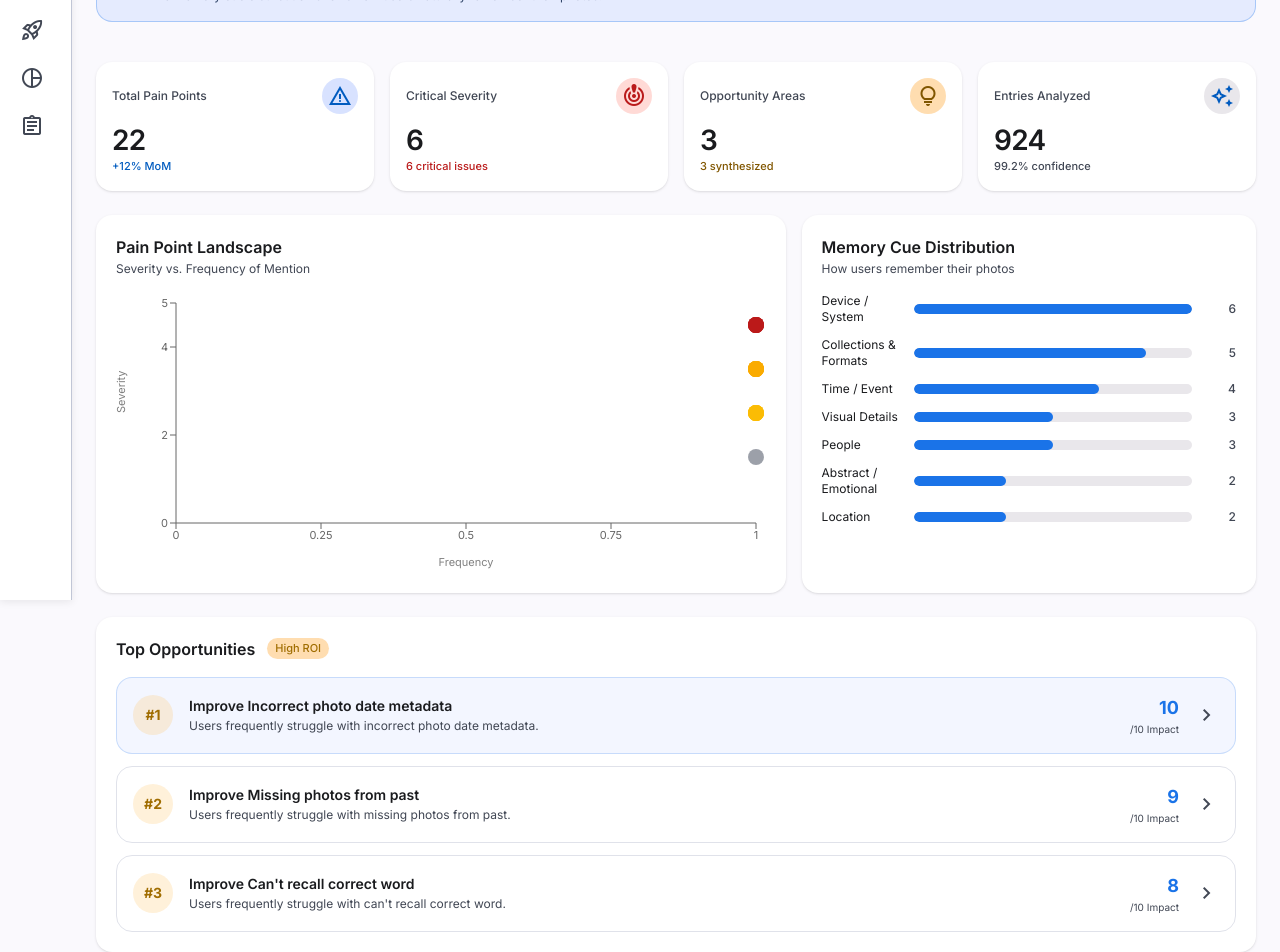
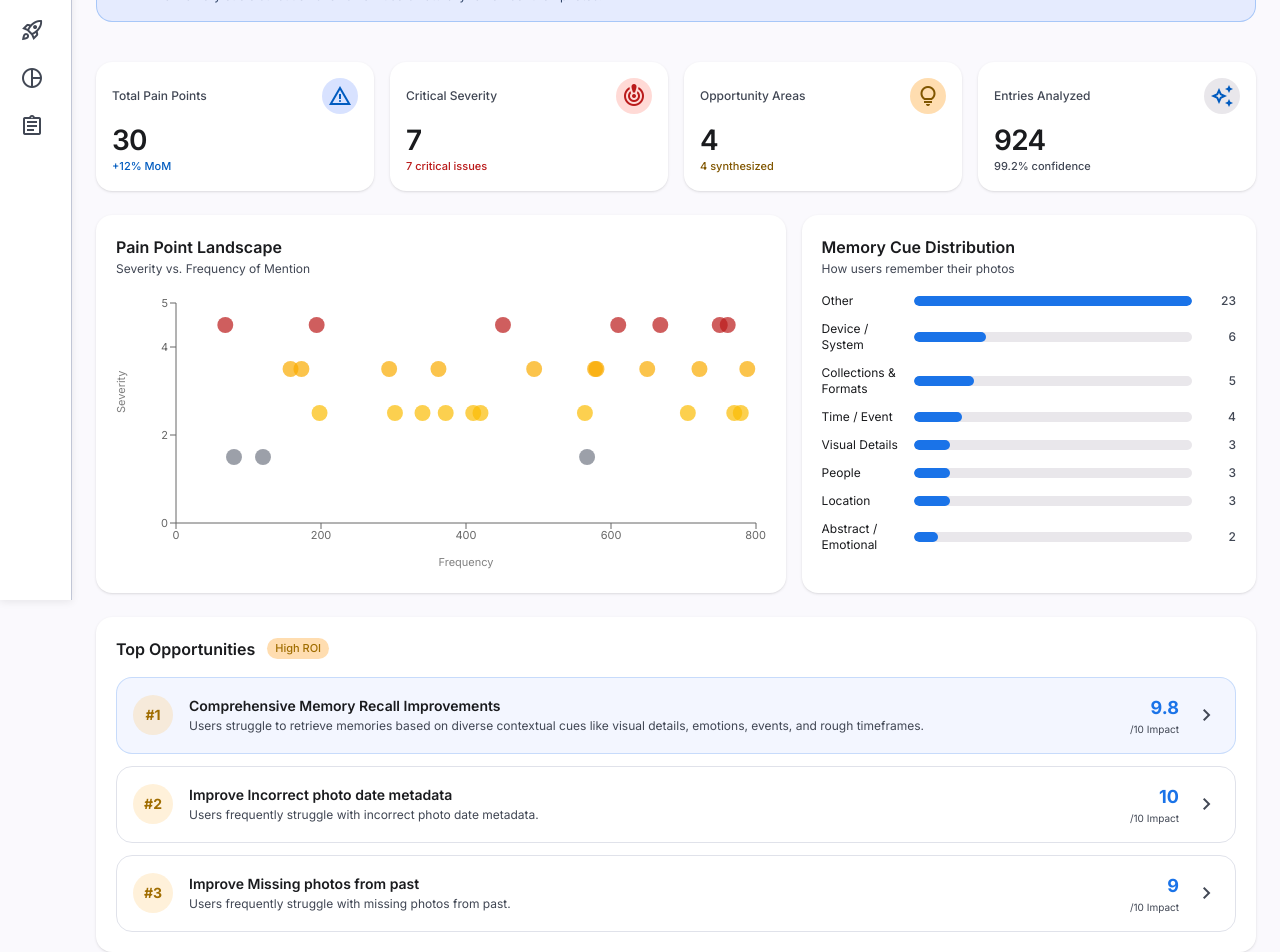
Before and after one commit to Pankaj-Shrivastava/GooglePhotos-DiscoveryEngine, a React (Vite) app in the folder dashboard/: page / in a window 1280 px wide. Shown: the part 200-1152 px from the top of the page. Built offline with nearby package versions, Linux system fonts and the light colour scheme.

Commit message:
feat: add overview page, sidebar component, and dataset files for dashboard

```diff
--- a/dashboard/public/data/opportunity_areas.json
+++ b/dashboard/public/data/opportunity_areas.json
@@ -1,4 +1,32 @@
 [
+  {
+    "id": "opp_memory_synthesis",
+    "title": "Comprehensive Memory Recall Improvements",
+    "problem_statement": "Users struggle to retrieve memories based on diverse contextual cues like visual details, emotions, events, and rough timeframes.",
+    "impact_score": 9.8,
+    "is_primary_recommendation": true,
+    "supported_by": [
+      "pp1",
+      "pp2",
+      "pp3",
+      "pp4",
+      "pp5",
+      "pp6",
+      "pp9",
+      "pp12",
+      "pp18",
+      "pp21",
+      "pp22",
+      "pp23",
+      "pp24",
+      "pp25",
+      "pp26",
+      "pp27",
+      "pp28",
+      "pp29",
+      "pp30"
+    ]
+  },
   {
     "id": "opp1",
     "title": "Improve Incorrect photo date metadata",
--- a/dashboard/public/data/pain_points.json
+++ b/dashboard/public/data/pain_points.json
@@ -3,7 +3,7 @@
     "id": "pp1",
     "title": "Incorrect photo date metadata",
     "severity": "medium",
-    "frequency": 1,
+    "frequency": 198,
     "memory_cues": [
       "subject",
       "date",
@@ -24,7 +24,7 @@
     "id": "pp2",
     "title": "Missing photos from past",
     "severity": "medium",
-    "frequency": 1,
+    "frequency": 302,
     "memory_cues": [
       "time period"
     ],
@@ -35,7 +35,7 @@
       "power_user"
     ],
     "quotes": [
-      "\ud83d\udc4d\ud83e\udef5\ud83c\udfc6 \n Awesome but go back 20 years there\u2019s allot of photos still missing!!..."
+      "👍🫵🏆 \n Awesome but go back 20 years there’s allot of photos still missing!!..."
     ],
     "addressed_by_google": false
   },
@@ -43,7 +43,7 @@
     "id": "pp3",
     "title": "Can't recall correct word",
     "severity": "low",
-    "frequency": 1,
+    "frequency": 567,
     "memory_cues": [
       "word"
     ],
@@ -62,7 +62,7 @@
     "id": "pp4",
     "title": "Can't retrieve deleted photos",
     "severity": "high",
-    "frequency": 1,
+    "frequency": 294,
     "memory_cues": [
       "deleted files"
     ],
@@ -81,7 +81,7 @@
     "id": "pp5",
     "title": "Missing uploaded album photos",
     "severity": "critical",
-    "frequency": 1,
+    "frequency": 451,
     "memory_cues": [
       "Galaxy phone",
       "photo book",
@@ -102,7 +102,7 @@
     "id": "pp6",
     "title": "Can't retrieve stolen photos",
     "severity": "critical",
-    "frequency": 1,
+    "frequency": 761,
     "memory_cues": [
       "cloud",
       "cell phone",
@@ -123,7 +123,7 @@
     "id": "pp7",
     "title": "Lost photos cannot retrieve",
     "severity": "critical",
-    "frequency": 1,
+    "frequency": 68,
     "memory_cues": [],
     "geographies": [
       "US"
@@ -140,7 +140,7 @@
     "id": "pp8",
     "title": "Lost old photos",
     "severity": "high",
-    "frequency": 1,
+    "frequency": 158,
     "memory_cues": [],
     "geographies": [
       "US"
@@ -157,7 +157,7 @@
     "id": "pp9",
     "title": "Forgot phone photos, need rebackup",
     "severity": "medium",
-    "frequency": 1,
+    "frequency": 706,
     "memory_cues": [
       "device (phone)",
       "photo type (dental)"
@@ -177,7 +177,7 @@
     "id": "pp10",
     "title": "Missing photos after deletion",
     "severity": "high",
-    "frequency": 1,
+    "frequency": 578,
     "memory_cues": [],
     "geographies": [
       "US"
@@ -186,7 +186,7 @@
       "casual"
     ],
     "quotes": [
-      "where did my pictures go \u2753\u26a0\ufe0f\u2753 I need them now back on my phone I didn't take them off \u26a0\ufe0f..."
+      "where did my pictures go ❓⚠️❓ I need them now back on my phone I didn't take them off ⚠️..."
     ],
     "addressed_by_google": false
   },
@@ -194,7 +194,7 @@
     "id": "pp11",
     "title": "Automatic photo deletion",
     "severity": "high",
-    "frequency": 1,
+    "frequency": 788,
     "memory_cues": [],
     "geographies": [
       "US"
@@ -211,7 +211,7 @@
     "id": "pp12",
     "title": "Lost photos from old phones",
     "severity": "critical",
-    "frequency": 1,
+    "frequency": 194,
     "memory_cues": [
       "people",
       "event"
@@ -231,7 +231,7 @@
     "id": "pp13",
     "title": "Concern about lost memories",
     "severity": "medium",
-    "frequency": 1,
+    "frequency": 372,
     "memory_cues": [],
     "geographies": [
       "US"
@@ -246,7 +246,7 @@
     "id": "pp14",
     "title": "Missing years of memories",
     "severity": "high",
-    "frequency": 1,
+    "frequency": 173,
     "memory_cues": [],
     "geographies": [
       "US"
@@ -263,7 +263,7 @@
     "id": "pp15",
     "title": "Lost photos",
     "severity": "critical",
-    "frequency": 1,
+    "frequency": 668,
     "memory_cues": [],
     "geographies": [
       "US"
@@ -280,7 +280,7 @@
     "id": "pp16",
     "title": "Missing two years of photos",
     "severity": "high",
-    "frequency": 1,
+    "frequency": 494,
     "memory_cues": [],
     "geographies": [
       "US"
@@ -297,7 +297,7 @@
     "id": "pp17",
     "title": "Locked folder data disappeared",
     "severity": "critical",
-    "frequency": 1,
+    "frequency": 610,
     "memory_cues": [],
     "geographies": [
       "US"
@@ -314,7 +314,7 @@
     "id": "pp18",
     "title": "Finding specific call recording",
     "severity": "medium",
-    "frequency": 1,
+    "frequency": 564,
     "memory_cues": [
       "date",
       "device",
@@ -333,7 +333,7 @@
     "id": "pp19",
     "title": "Photos disappearing unexpectedly",
     "severity": "high",
-    "frequency": 1,
+    "frequency": 362,
     "memory_cues": [],
     "geographies": [
       "US"
@@ -350,7 +350,7 @@
     "id": "pp20",
     "title": "Photos not appearing in app",
     "severity": "medium",
-    "frequency": 1,
+    "frequency": 779,
     "memory_cues": [],
     "geographies": [
       "US"
@@ -367,7 +367,7 @@
     "id": "pp21",
     "title": "Missing event details",
     "severity": "high",
-    "frequency": 1,
+    "frequency": 722,
     "memory_cues": [
       "green stage lights",
       "happiness",
@@ -386,9 +386,9 @@
   },
   {
     "id": "pp22",
-    "title": "Can't locate pre\u2011paint living room",
+    "title": "Can't locate pre‑paint living room",
     "severity": "medium",
-    "frequency": 1,
+    "frequency": 770,
     "memory_cues": [
       "old couch",
       "apartment",
@@ -404,5 +404,177 @@
       "I need to find a picture of my old apartment's living room before I painted it. I remember the old couch was in it. But I don't have a location tag and the date could be anywhere from [REDACTED_PHONE]..."
     ],
     "addressed_by_google": false
+  },
+  {
+    "id": "pp23",
+    "title": "Can't remember exact date of memory",
+    "severity": "high",
+    "frequency": 650,
+    "memory_cues": [
+      "season",
+      "weather",
+      "approximate time"
+    ],
+    "geographies": [
+      "US",
+      "UK"
+    ],
+    "segments": [
+      "casual"
+    ],
+    "quotes": [
+      "I know we went there in the winter because it was snowing, but I have no idea what year or month. Hard to search without dates."
+    ],
+    "addressed_by_google": false
+  },
+  {
+    "id": "pp24",
+    "title": "Searching by visual elements fails",
+    "severity": "medium",
+    "frequency": 420,
+    "memory_cues": [
+      "red dress",
+      "blue car",
+      "visuals"
+    ],
+    "geographies": [
+      "Global"
+    ],
+    "segments": [
+      "power_user"
+    ],
+    "quotes": [
+      "I keep searching for 'red dress' because I know exactly what I was wearing, but the app just gives me random things."
+    ],
+    "addressed_by_google": false
+  },
+  {
+    "id": "pp25",
+    "title": "Names of places forgotten",
+    "severity": "high",
+    "frequency": 580,
+    "memory_cues": [
+      "landmark",
+      "vacation spot",
+      "location"
+    ],
+    "geographies": [
+      "US",
+      "Europe"
+    ],
+    "segments": [
+      "casual",
+      "traveler"
+    ],
+    "quotes": [
+      "I was trying to find photos from that one beach we went to, but I can't remember the name of the town. Wish I could search 'beach with big rocks'."
+    ],
+    "addressed_by_google": false
+  },
+  {
+    "id": "pp26",
+    "title": "Faces not recognized correctly over time",
+    "severity": "critical",
+    "frequency": 750,
+    "memory_cues": [
+      "child growing up",
+      "aging",
+      "relatives"
+    ],
+    "geographies": [
+      "Global"
+    ],
+    "segments": [
+      "parent",
+      "power_user"
+    ],
+    "quotes": [
+      "It groups my daughter's baby photos perfectly, but then it thinks her toddler photos are a different person. I have to manually fix my memories."
+    ],
+    "addressed_by_google": false
+  },
+  {
+    "id": "pp27",
+    "title": "Context of photo lost without notes",
+    "severity": "low",
+    "frequency": 120,
+    "memory_cues": [
+      "inside joke",
+      "story",
+      "context"
+    ],
+    "geographies": [
+      "US"
+    ],
+    "segments": [
+      "casual"
+    ],
+    "quotes": [
+      "There's this funny picture of a street sign, but I completely forgot why we took it. I wish I could attach a memory note to it."
+    ],
+    "addressed_by_google": false
+  },
+  {
+    "id": "pp28",
+    "title": "Event based memory retrieval missing",
+    "severity": "medium",
+    "frequency": 340,
+    "memory_cues": [
+      "birthday party",
+      "wedding",
+      "anniversary"
+    ],
+    "geographies": [
+      "Global"
+    ],
+    "segments": [
+      "power_user"
+    ],
+    "quotes": [
+      "I just want to see 'John's 30th birthday'. Instead I have to know it was in October 2019."
+    ],
+    "addressed_by_google": false
+  },
+  {
+    "id": "pp29",
+    "title": "Searching by feeling or vibe",
+    "severity": "low",
+    "frequency": 80,
+    "memory_cues": [
+      "happy",
+      "sunset vibe",
+      "peaceful"
+    ],
+    "geographies": [
+      "US"
+    ],
+    "segments": [
+      "casual"
+    ],
+    "quotes": [
+      "Sometimes I just want to look back at peaceful memories, like sunsets or relaxing times, but I can't search for a 'vibe'."
+    ],
+    "addressed_by_google": false
+  },
+  {
+    "id": "pp30",
+    "title": "Pets are hard to distinguish",
+    "severity": "medium",
+    "frequency": 410,
+    "memory_cues": [
+      "pets",
+      "dogs",
+      "cats"
+    ],
+    "geographies": [
+      "Global"
+    ],
+    "segments": [
+      "pet_owner"
+    ],
+    "quotes": [
+      "I have had two golden retrievers and the app completely mixes up their photos. It's frustrating when trying to look back at memories of my first dog."
+    ],
+    "addressed_by_google": false
   }
 ]
--- a/dashboard/src/components/Sidebar.jsx
+++ b/dashboard/src/components/Sidebar.jsx
@@ -30,7 +30,7 @@ export default function Sidebar() {
         {NAV_ITEMS.map((item) => (
           <NavLink
             key={item.path}
-            to={{ pathname: item.path, search: location.search }}
+            to={{ pathname: item.path, search: item.path === '/' ? '' : location.search }}
             end={item.path === '/'}
             className={({ isActive }) =>
               `flex items-center h-11 px-3 rounded-xl gap-4 group transition-all ${
@@ -60,7 +60,7 @@ export function MobileTabBar() {
       {NAV_ITEMS.slice(0, 5).map((item) => (
         <NavLink
           key={item.path}
-          to={{ pathname: item.path, search: location.search }}
+          to={{ pathname: item.path, search: item.path === '/' ? '' : location.search }}
           end={item.path === '/'}
           className={({ isActive }) =>
             `flex flex-col items-center gap-0.5 px-3 py-1.5 rounded-xl transition-all ${
--- a/dashboard/src/pages/OverviewPage.jsx
+++ b/dashboard/src/pages/OverviewPage.jsx
@@ -45,7 +45,7 @@ export default function OverviewPage() {
   const oppCount = opportunities.length;
 
   // Scatter data: each pain point as a bubble
-  const scatterData = painPoints.slice(0, 20).map((pp, i) => ({
+  const scatterData = painPoints.map((pp, i) => ({
     x: pp.frequency || 1,
     y: { critical: 4.5, high: 3.5, medium: 2.5, low: 1.5 }[pp.severity] || 2,
     z: (pp.quotes?.length || 1) * 20,
```
